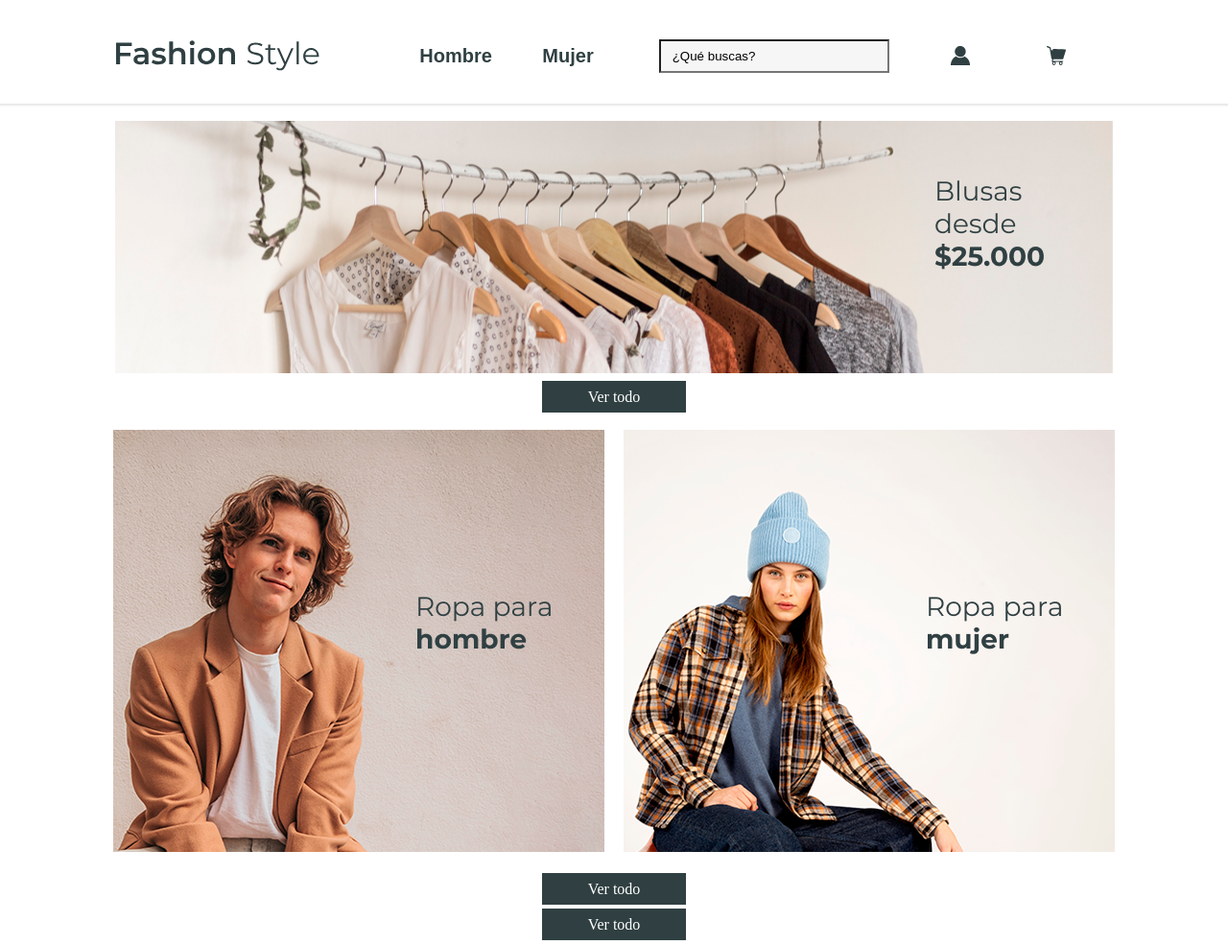
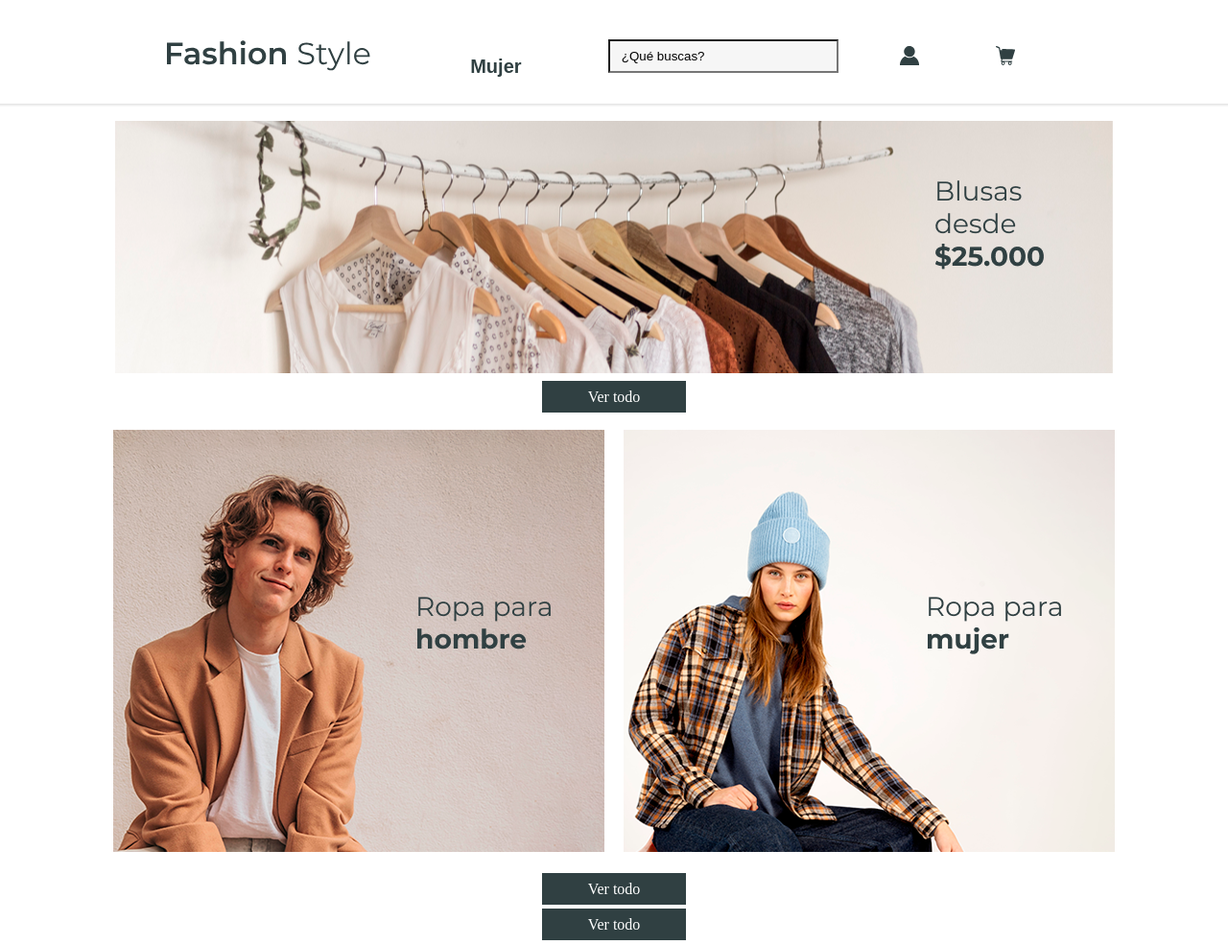
Before and after one commit to harrisonarias1999/fashionstyle, a plain HTML site: page Index.html in a window 1280 px wide. Shown: the top 985 px of the page at 96% size. Drawn offline with Linux system fonts and the light colour scheme.

Commit message:
Update estilo.css

```diff
--- a/estilo.css
+++ b/estilo.css
@@ -93,7 +93,7 @@ header img:hover{
 
 #banners-home img {
 	border: 2px solid #fff;
-	display: inline;
+
 }
 
 #banners-home img:hover {
@@ -139,9 +139,7 @@ ul {
 	list-style-type: none;
 }
 
-li {
-	display: inline;
-}
+
 
 #textofooter {
 	display: flex;
```
